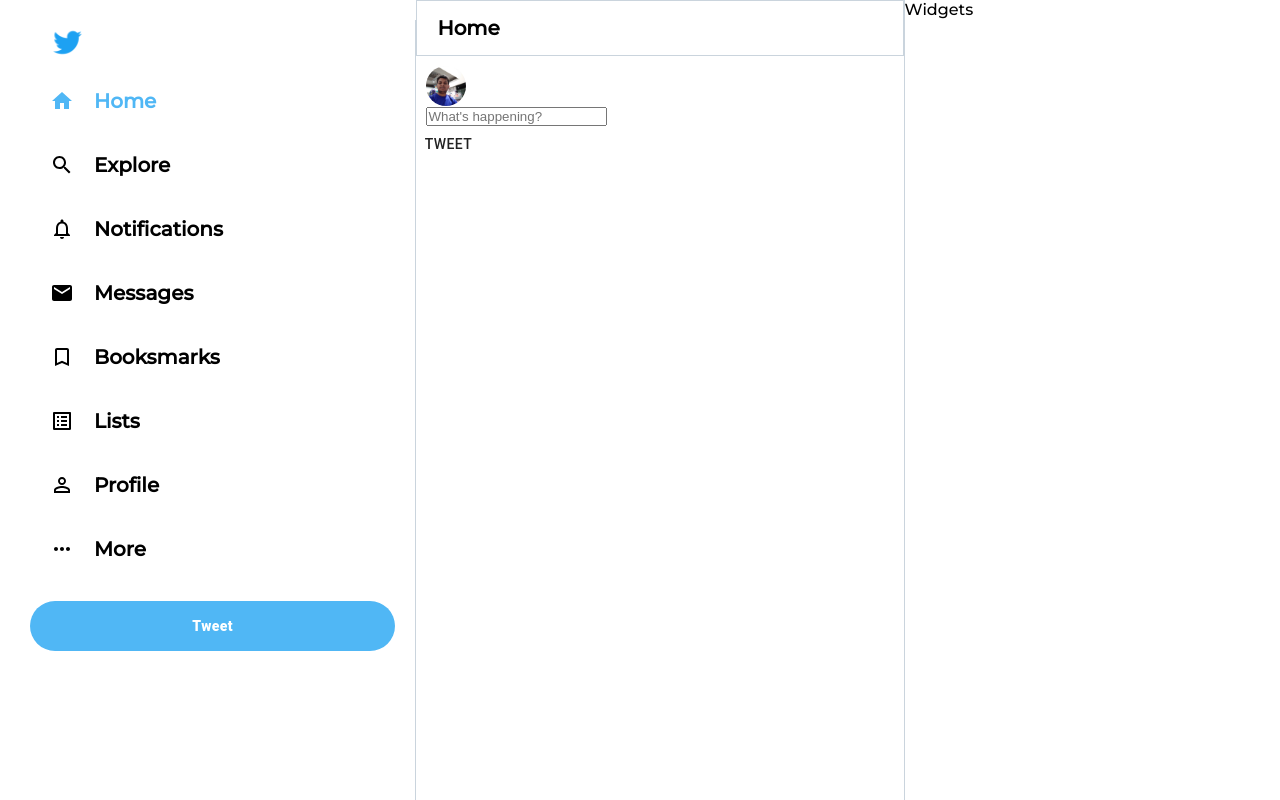
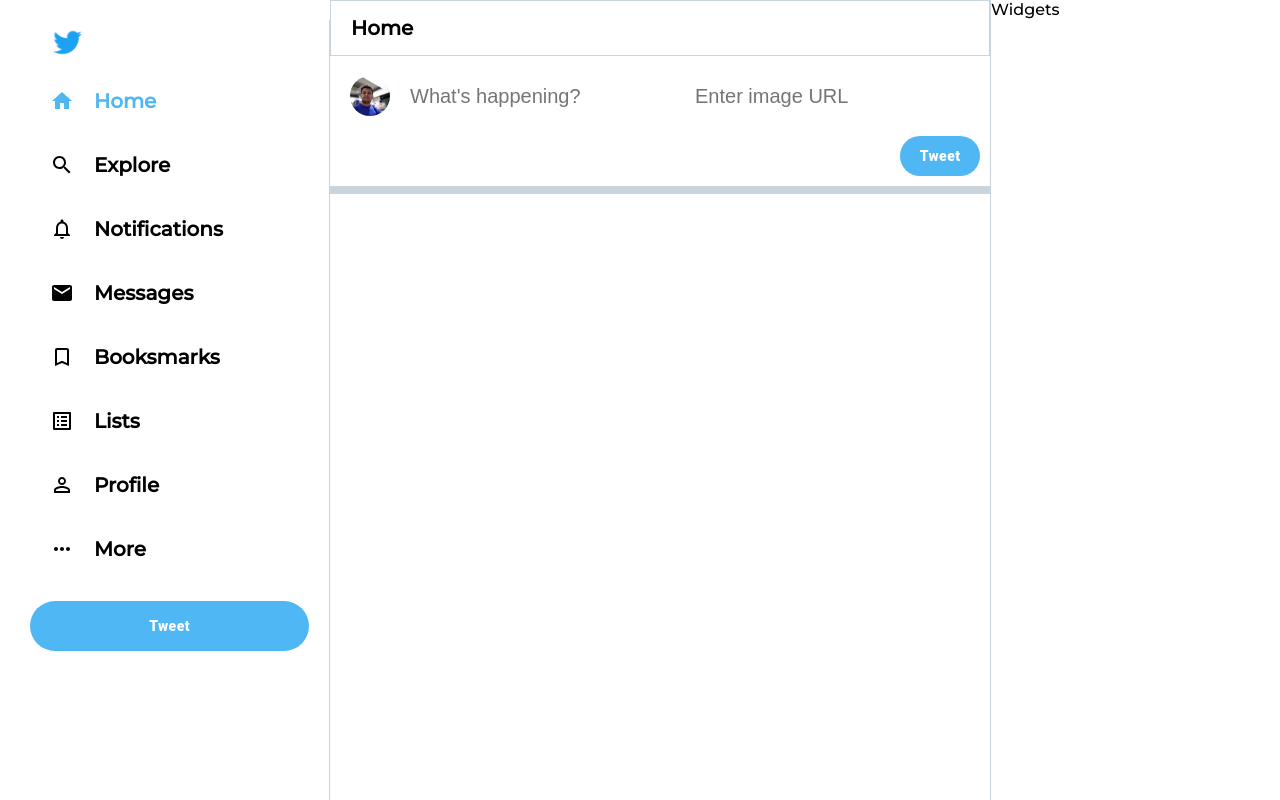
Before and after one commit to Iamsbharti/my-twitter, a React (Create React App) app: page / in a window 1280 px wide. Built offline with nearby package versions, Linux system fonts and the light colour scheme.

Commit message:
added tweet btn styles

```diff
--- a/src/components/TweetBox.js
+++ b/src/components/TweetBox.js
@@ -8,9 +8,14 @@
         <div className="tweet--input">
           <Avatar src={process.env.PUBLIC_URL + "/saurabh (2).jpg"}></Avatar>
           <input placeholder="What's happening?" type="text" />
+          <input
+            lassName="tweet--inputImage"
+            placeholder="Enter image URL"
+            type="text"
+          />
         </div>
+        <Button className="tweetBox-button">Tweet</Button>
       </form>
-      <Button>Tweet</Button>
     </div>
   );
 }
--- a/src/css/TweetBox.css
+++ b/src/css/TweetBox.css
@@ -1,6 +1,35 @@
-.tweetBox {
+.tweetbox {
+  padding-bottom: 10px;
+  border-bottom: 8px solid var(--twitter-bg);
+  padding-right: 10px;
 }
 .tweet--input {
-  margin-left: 10px;
-  margin-top: 10px;
+  display: flex;
+  padding: 20px;
 }
+.tweetbox > form {
+  display: flex;
+  flex-direction: column;
+}
+.tweet--input > input {
+  flex: 1;
+  margin-left: 20px;
+  font-size: 20px;
+  border: none;
+}
+.tweetBox-button {
+  background-color: var(--twitter-color) !important;
+  border: none !important;
+  color: white !important;
+  font-weight: 900 !important;
+  text-transform: inherit !important;
+  border-radius: 20px !important;
+  width: 80px;
+  height: 40px !important;
+  margin-top: 20px;
+  margin-left: auto !important;
+}
+.tweet--inputImage {
+  border: none;
+  padding: 10px;
+}
--- a/src/index.css
+++ b/src/index.css
@@ -1,8 +1,3 @@
-body {
-  --twitter-clor: #50b7f5;
-  --twitter-bg: #e6ecf0;
-  font-family: "Montserrat", sans-serif;
-}
 * {
   margin: 0px;
   padding: 0px;
```
